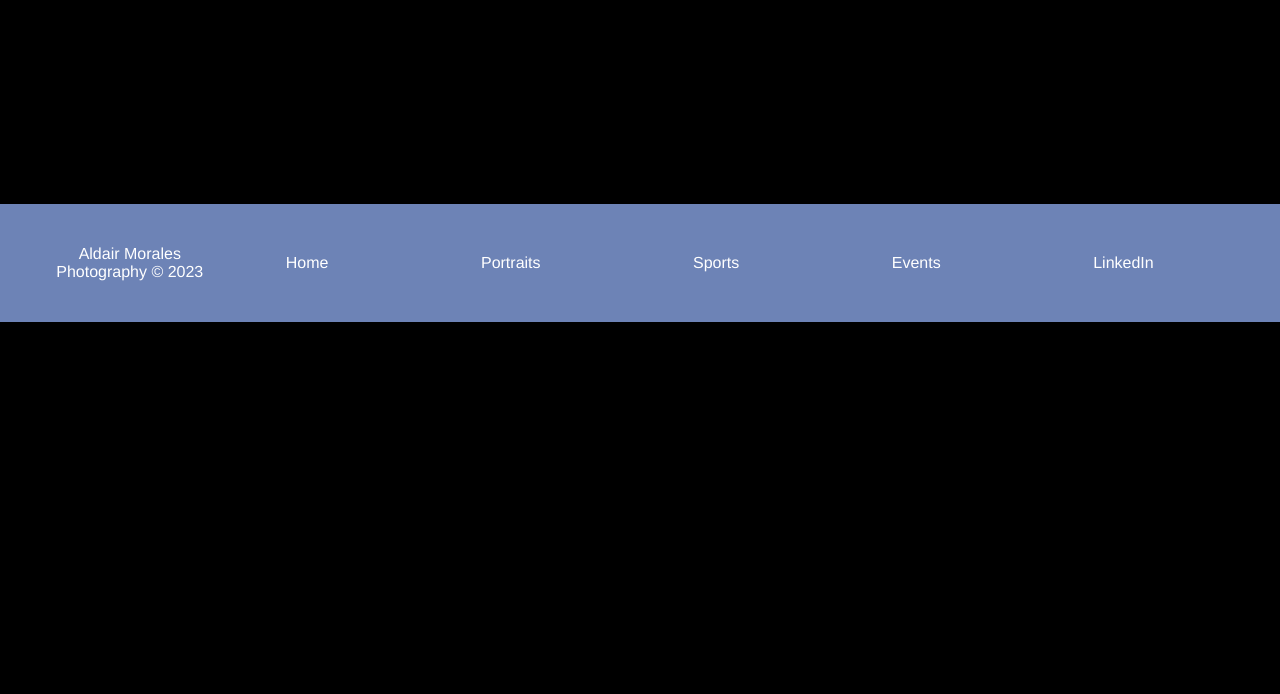
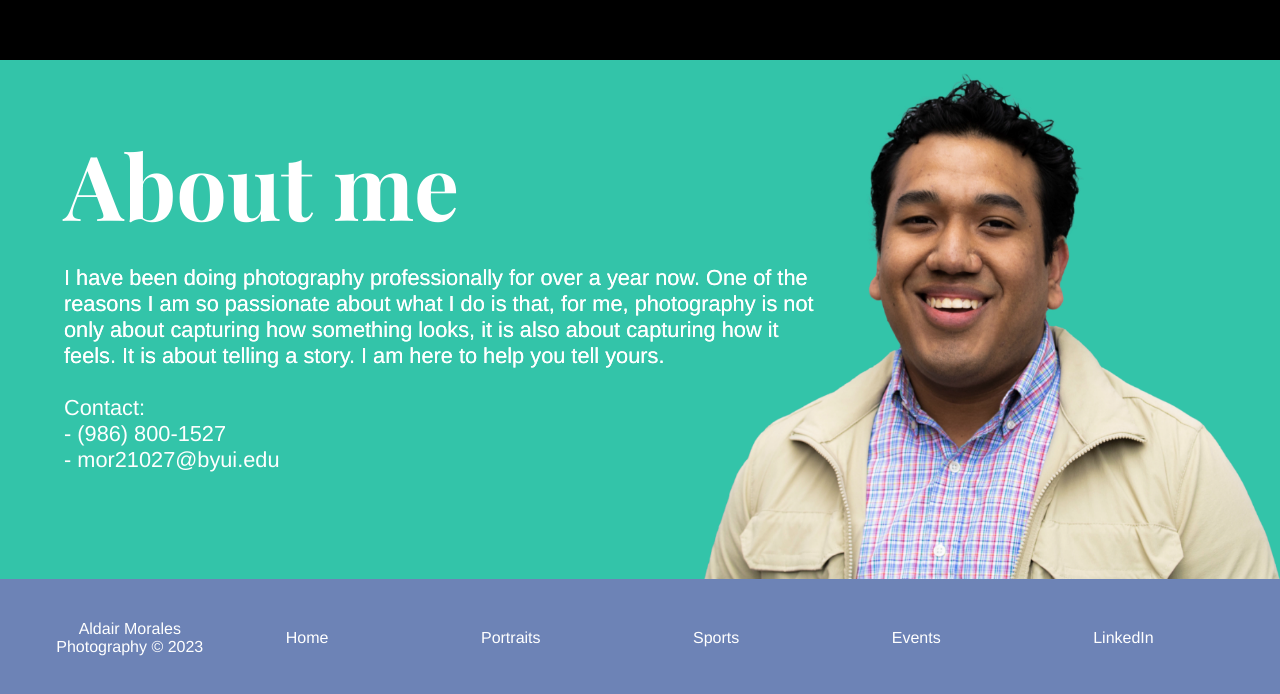
Before and after one commit to aldairmb/wdd130, a plain HTML site: page portfolio/index.html in a window 1280 px wide. Shown: the part 3907-4601 px from the top of the page. Before the commit the page ends 4229 px from the top, so only its background shows below. Drawn offline with nearby package versions, Linux system fonts and the light colour scheme.

Commit message:
DONE!!!!

```diff
--- a/portfolio/index.html
+++ b/portfolio/index.html
@@ -26,27 +26,32 @@
             </nav>
         </header>
         <div id="portraits">
-            <img id="portraits1" src="images/portraits.png" alt="Portriat by Aldair Morales">
+            <img id="portraits1" src="images/portraits.png" alt="Portrait by Aldair Morales">
             <h2 class="category-title">Portraits</h2>
             <div class='button-box'>
                 <a class='button' href="portraits.html">See more</a>
             </div>
         </div>
         <div id="sports">
-            <img id="sports1" src="images/sports.png" alt="Portriat by Aldair Morales">
+            <img id="sports1" src="images/sports.png" alt="Portrait by Aldair Morales">
             <h2 class="category-title">Sports</h2>
             <div class='button-box'>
                 <a class='button' href="sports.html">See more</a>
             </div>
         </div>
         <div id="events">
-            <img id="events1" src="images/events.png" alt="Portriat by Aldair Morales">
+            <img id="events1" src="images/events.png" alt="Portrait by Aldair Morales">
             <h2 class="category-title">Events</h2>
             <div class='button-box'>
                 <a class='button' href="events.html">See more</a>
             </div>
         </div>
-
+        <div id="about">
+            <img id="me" src="images/aldair_morales_photographer.png" alt="Portrait by Aldair Morales">
+            <h2>About me</h2>
+            <p>I have been doing photography professionally for over a year now. One of the reasons I am so passionate about what I do is that, for me, photography is not only about capturing how something looks, it is also about capturing how it feels. It is about telling a story. I am here to help you tell yours.<br><br></p>
+            <p>I have been doing photography professionally for over a year now. One of the reasons I am so passionate about what I do is that, for me, photography is not only about capturing how something looks, it is also about capturing how it feels. It is about telling a story. I am here to help you tell yours.<br><br>Contact:<br>- (986) 800-1527<br>- mor21027@byui.edu</p>
+        </div>
         <footer>
             <p>Aldair Morales<br>Photography &copy; 2023</p>
             <p><a href="index.html">Home</a></p>
--- a/portfolio/styles/events.css
+++ b/portfolio/styles/events.css
@@ -9,10 +9,12 @@ body {
 
 h1, h2, h3, h4, h5, h6 {
     font-family: 'Playfair Display', serif;
+    color: white;
 }
 
 p {
     font-family: 'Helvetica', sans-serif;
+    color: white;
 }
 
 /* Header Styles */
@@ -166,11 +168,45 @@ nav a:hover {
     position: relative;
 }
 
+/* About Styles */
+#about {
+    background-color: #33C4A9;
+    text-align: left;
+    display: grid;
+    grid-template-columns: repeat(20, 1fr);
+    margin-top: 20vw;
+    padding-top: 1vw;
+ }
 
+ #me {
+     grid-column: 12/21;
+     grid-row: 2/5;
+     width: 100%;
+     z-index: 1;
+     display: block;
+ }
+
+
+ #about h2 {
+     grid-column: 2/12;
+     grid-row: 2/3;
+     z-index: 2;
+     font-size: 7vw;
+     display: block;
+     margin: 0;
+     margin-top: 4vw;
+  }
+
+  #about p {
+     grid-column: 2/14;
+     grid-row: 3/4;
+     z-index: 2;
+     display: block;
+     font-size: 1.7vw;
+  }
 
 /* Footer Styles */
 footer {
-    margin-top: 400px;
     background-color: #6D83B6;
     padding: 25px 50px;
     display: flex;
--- a/portfolio/styles/index.css
+++ b/portfolio/styles/index.css
@@ -9,10 +9,12 @@ body {
 
 h1, h2, h3, h4, h5, h6 {
     font-family: 'Playfair Display', serif;
+    color: white;
 }
 
 p {
     font-family: 'Helvetica', sans-serif;
+    color: white;
 }
 
 /* Header Styles */
@@ -161,10 +163,45 @@ nav a:hover {
     position: relative;
 }
 
+/* About Styles */
+#about {
+   background-color: #33C4A9;
+   text-align: left;
+   display: grid;
+   grid-template-columns: repeat(20, 1fr);
+   margin-top: 20vw;
+   padding-top: 1vw;
+}
+
+#me {
+    grid-column: 12/21;
+    grid-row: 2/5;
+    width: 100%;
+    z-index: 1;
+    display: block;
+}
+
+
+#about h2 {
+    grid-column: 2/12;
+    grid-row: 2/3;
+    z-index: 2;
+    font-size: 7vw;
+    display: block;
+    margin: 0;
+    margin-top: 4vw;
+ }
+
+ #about p {
+    grid-column: 2/14;
+    grid-row: 3/4;
+    z-index: 2;
+    display: block;
+    font-size: 1.7vw;
+ }
 
 /* Footer Styles */
 footer {
-    margin-top: 400px;
     background-color: #6D83B6;
     padding: 25px 50px;
     display: flex;
--- a/portfolio/styles/portraits.css
+++ b/portfolio/styles/portraits.css
@@ -9,10 +9,12 @@ body {
 
 h1, h2, h3, h4, h5, h6 {
     font-family: 'Playfair Display', serif;
+    color: white;
 }
 
 p {
     font-family: 'Helvetica', sans-serif;
+    color: white;
 }
 
 /* Header Styles */
@@ -148,9 +150,45 @@ nav a:hover {
     position: relative;
 }
 
+/* About Styles */
+#about {
+    background-color: #33C4A9;
+    text-align: left;
+    display: grid;
+    grid-template-columns: repeat(20, 1fr);
+    margin-top: 20vw;
+    padding-top: 1vw;
+ }
+
+ #me {
+     grid-column: 12/21;
+     grid-row: 2/5;
+     width: 100%;
+     z-index: 1;
+     display: block;
+ }
+
+
+ #about h2 {
+     grid-column: 2/12;
+     grid-row: 2/3;
+     z-index: 2;
+     font-size: 7vw;
+     display: block;
+     margin: 0;
+     margin-top: 4vw;
+  }
+
+  #about p {
+     grid-column: 2/14;
+     grid-row: 3/4;
+     z-index: 2;
+     display: block;
+     font-size: 1.7vw;
+  }
+
 /* Footer Styles */
 footer {
-    margin-top: 400px;
     background-color: #6D83B6;
     padding: 25px 50px;
     display: flex;
--- a/portfolio/styles/sports.css
+++ b/portfolio/styles/sports.css
@@ -9,10 +9,12 @@ body {
 
 h1, h2, h3, h4, h5, h6 {
     font-family: 'Playfair Display', serif;
+    color: white;
 }
 
 p {
     font-family: 'Helvetica', sans-serif;
+    color: white;
 }
 
 /* Header Styles */
@@ -154,10 +156,45 @@ nav a:hover {
     position: relative;
 }
 
+/* About Styles */
+#about {
+    background-color: #33C4A9;
+    text-align: left;
+    display: grid;
+    grid-template-columns: repeat(20, 1fr);
+    margin-top: 20vw;
+    padding-top: 1vw;
+ }
+
+ #me {
+     grid-column: 12/21;
+     grid-row: 2/5;
+     width: 100%;
+     z-index: 1;
+     display: block;
+ }
+
+
+ #about h2 {
+     grid-column: 2/12;
+     grid-row: 2/3;
+     z-index: 2;
+     font-size: 7vw;
+     display: block;
+     margin: 0;
+     margin-top: 4vw;
+  }
+
+  #about p {
+     grid-column: 2/14;
+     grid-row: 3/4;
+     z-index: 2;
+     display: block;
+     font-size: 1.7vw;
+  }
 
 /* Footer Styles */
 footer {
-    margin-top: 400px;
     background-color: #6D83B6;
     padding: 25px 50px;
     display: flex;
```
Also changed, not shown: portfolio/events.html (+6 -0 lines), portfolio/portraits.html (+6 -0 lines), portfolio/sports.html (+6 -0 lines), portfolio/images/aldair_morales_photographer.png (added).
